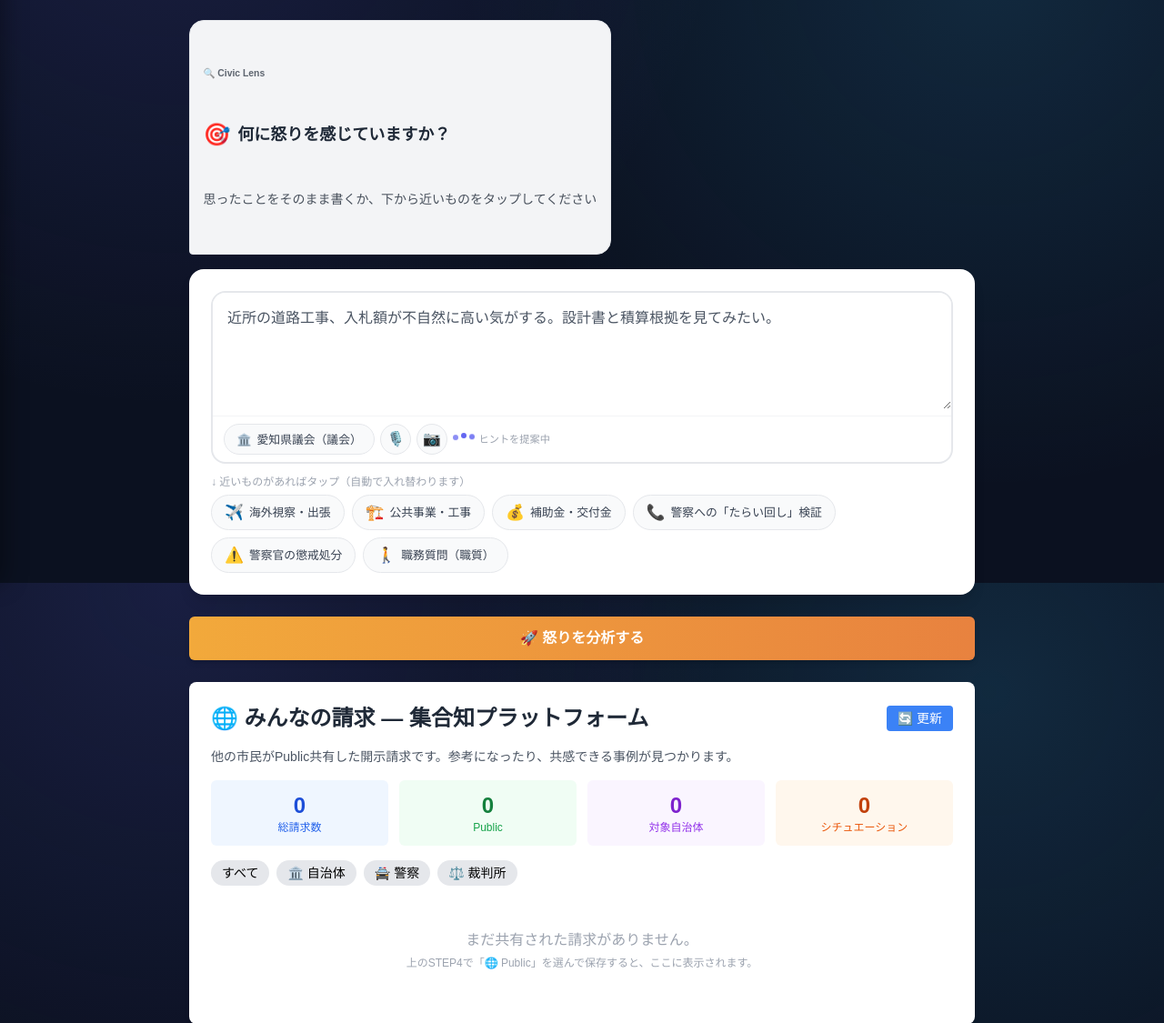
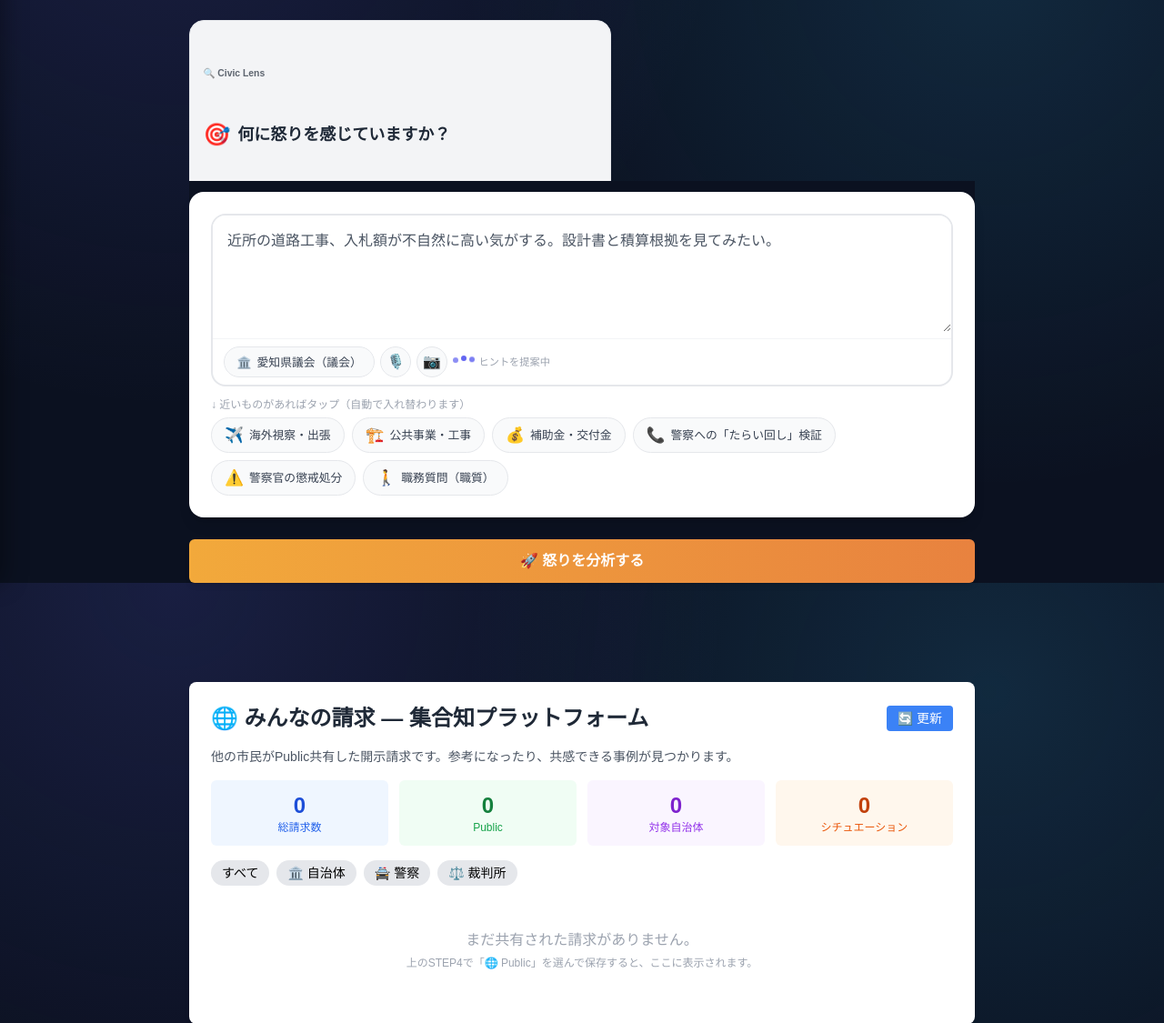
Before and after one commit to t-sakaki/civic-lens, a FastAPI app: page / in a window 1280 px wide. Shown: the part 159-1284 px from the top of the page at 91% size. Run offline with FastAPI, Linux system fonts and the light colour scheme; data that the repository does not hold is empty; some libraries are stand-ins or nearby versions.

Commit message:
feat: プロンプト入力欄を常に画面下部に固定表示
チャットタイムラインが伸びても入力欄が見えなくならないよう、
コンポーザー(入力欄+分析ボタン)を#chatComposerDockとしてsticky配置し、
常に画面下部に固定表示されるようにした。

Co-Authored-By: Claude Sonnet 5 <noreply@anthropic.com>

```diff
--- a/templates/index.html
+++ b/templates/index.html
@@ -712,6 +712,14 @@
         }
         .chat-timeline.hidden {
             display: none;
+        }
+        #chatComposerDock {
+            position: sticky;
+            bottom: 0;
+            z-index: 20;
+            background: var(--cl-bg, #f9fafb);
+            padding-top: 0.75rem;
+            margin-top: -0.75rem;
         }
         .chat-bubble-row {
             display: flex;
@@ -895,6 +903,8 @@
             </div>
         </div>
 
+        <!-- プロンプト入力欄は常に画面下部に固定表示し、チャットが伸びても見失わないようにする -->
+        <div id="chatComposerDock">
         <!-- STEP 0: 怒り・不満の入力（プロンプトを主役にした、チャット風コンポーザー） -->
         <section class="bg-white rounded-2xl shadow-lg p-6 mb-6 fade-in">
             <!-- コンポーザー本体：テキスト欄が主役、音声・カメラはツールバーの小さなアイコンに集約 -->
@@ -968,6 +978,7 @@
             🚀 怒りを分析する
         </button>
         <div id="analyzeThinking" class="mb-6"></div>
+        </div><!-- /chatComposerDock -->
         </div><!-- /chatLeftPane -->
 
         <div id="chatRightPane" class="hidden">
```
